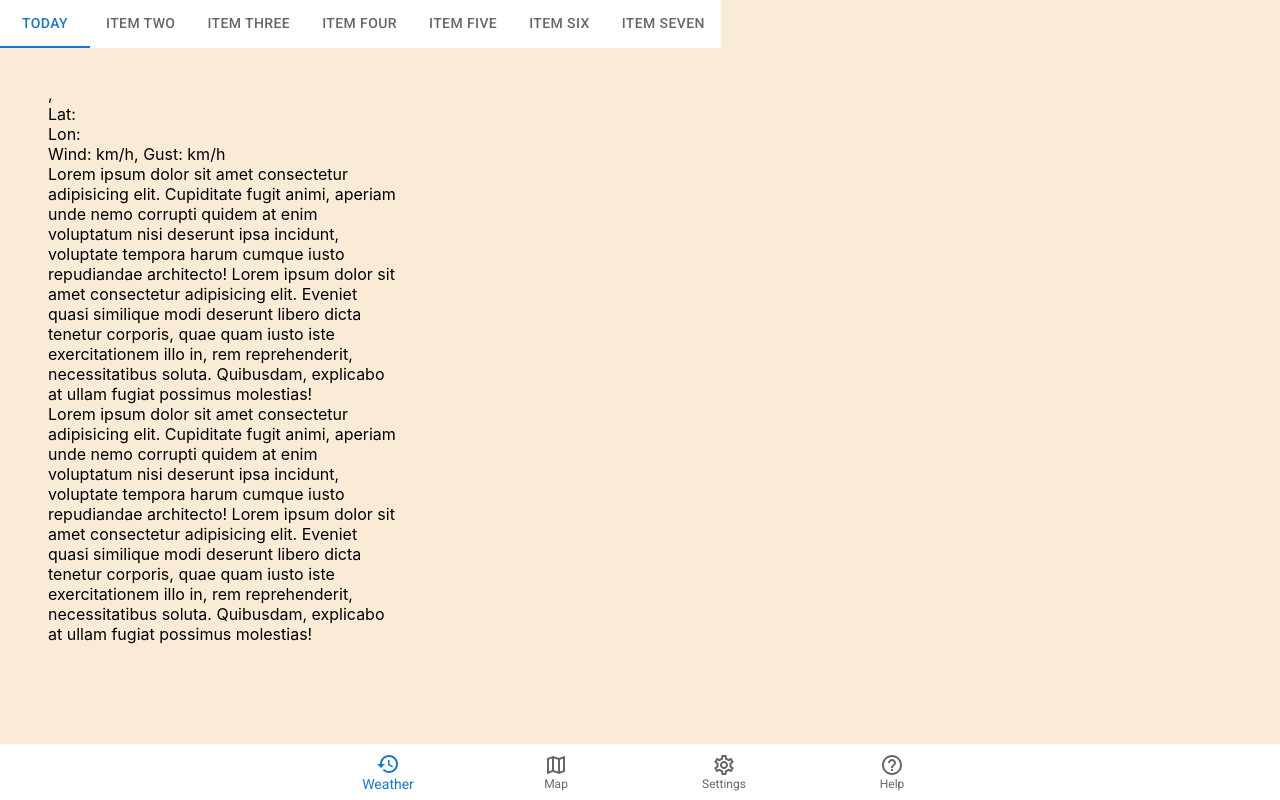
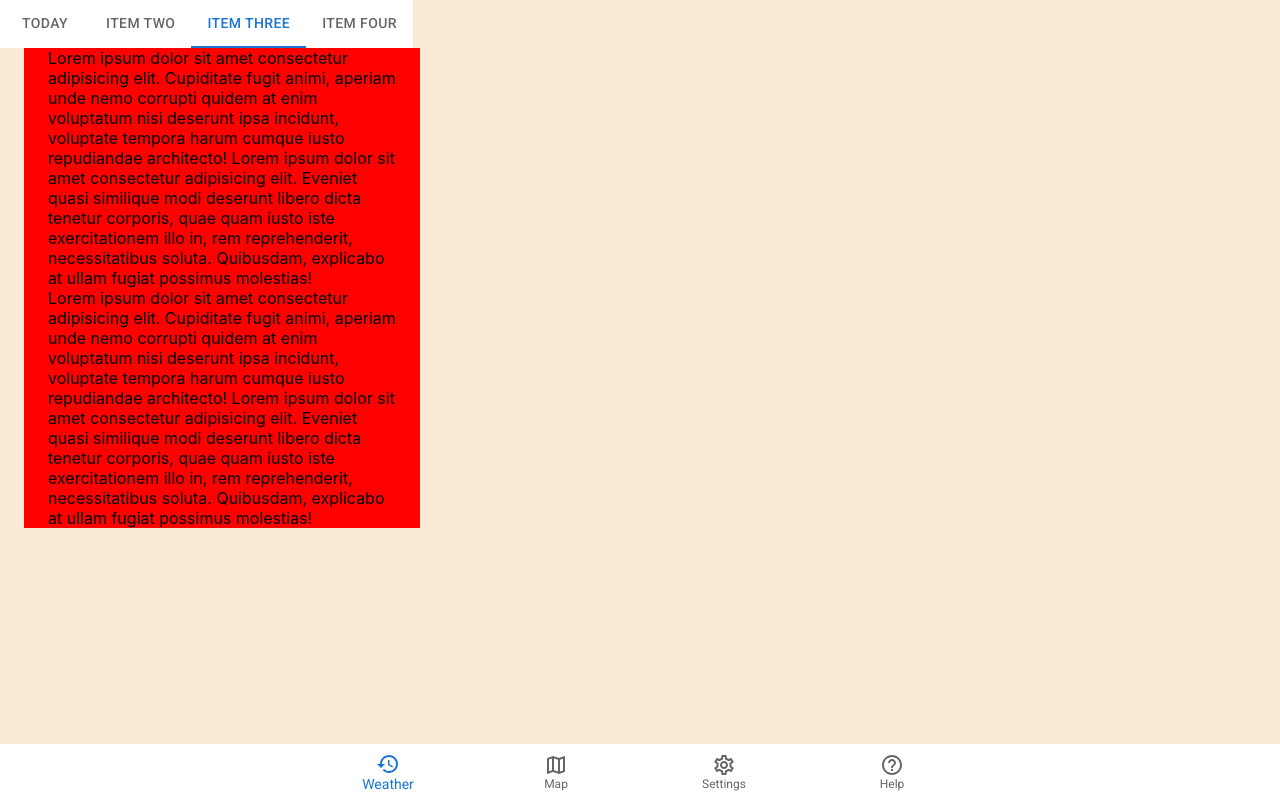
Before and after one commit to AzulloCyll/goFly, a React (Create React App) app: page / in a window 1280 px wide. Built offline with nearby package versions, Linux system fonts and the light colour scheme; no server answers.

Commit message:
downgraded to react 17

```diff
--- a/package.json
+++ b/package.json
@@ -16,8 +16,8 @@
     "@types/react": "^18.0.11",
     "@types/react-dom": "^18.0.5",
     "axios": "^0.27.2",
-    "react": "^18.1.0",
-    "react-dom": "^18.1.0",
+    "react": "^17.0.2",
+    "react-dom": "^17.0.2",
     "react-redux": "^8.0.2",
     "react-scripts": "5.0.1",
     "swiper": "^8.2.2",
--- a/src/App.tsx
+++ b/src/App.tsx
@@ -45,7 +45,7 @@ export default function App() {
         <Container
           maxWidth="xs"
           sx={{
-            overflow: "auto",
+            overflow: "hidden",
             height: "100vh",
             zIndex: 1,
             margin: 0,
--- a/src/components/SwipableVievs.tsx
+++ b/src/components/SwipableVievs.tsx
@@ -1,6 +1,7 @@
 import { Swiper, SwiperSlide } from "swiper/react";
 import { State } from "../state";
 import { useSelector } from "react-redux";
+import { useEffect, useRef, useState } from "react";
 import "swiper/css";
 
 //MUI
@@ -8,19 +9,27 @@ import Container from "@mui/material/Container";
 
 export default function SwipableVievs() {
   const fromRedux = useSelector((state: State) => state);
+  const [myIndex, setMyIndex] = useState(
+    fromRedux.tabControls.topMenuTabsValue
+  );
+
+  const swiperHandler = (e: any) => {};
+
+  useEffect(() => {
+    console.log(fromRedux.tabControls.topMenuTabsValue);
+  }, [fromRedux.tabControls.topMenuTabsValue]);
 
   return (
     <Swiper
-      spaceBetween={0}
-      slidesPerView={1}
-      onSlideChange={(e) => console.log("slide change", e.activeIndex, e)}
-      onSwiper={(swiper: any) => console.log(swiper)}
+      initialSlide={fromRedux.tabControls.topMenuTabsValue}
+      onSlideChange={(e) => swiperHandler(e)}
       style={{
         marginTop: "48px",
         marginBottom: "56px",
         zIndex: 0,
         overflow: "hidden",
         paddingBottom: "16px",
+        minHeight: "100vh",
       }}
     >
       <SwiperSlide style={{ paddingTop: "16px", zIndex: 0 }}>
@@ -50,6 +59,7 @@ export default function SwipableVievs() {
             reprehenderit, necessitatibus soluta. Quibusdam, explicabo at ullam
             fugiat possimus molestias!
           </p>
+
           <p>
             Lorem ipsum dolor sit amet consectetur adipisicing elit. Cupiditate
             fugit animi, aperiam unde nemo corrupti quidem at enim voluptatum
--- a/src/components/TopNavigation.tsx
+++ b/src/components/TopNavigation.tsx
@@ -6,7 +6,6 @@ import Tab from "@mui/material/Tab";
 import { bindActionCreators } from "@reduxjs/toolkit";
 import { actionCreators, State } from "../state";
 import { useDispatch, useSelector } from "react-redux";
-import { ConstructionOutlined } from "@mui/icons-material";
 
 export default function TopNavigation() {
   const dispatch = useDispatch();
@@ -35,9 +34,6 @@ export default function TopNavigation() {
       <Tab label="Item Two" />
       <Tab label="Item Three" />
       <Tab label="Item Four" />
-      <Tab label="Item Five" />
-      <Tab label="Item Six" />
-      <Tab label="Item Seven" />
     </Tabs>
   );
 }
--- a/src/index.tsx
+++ b/src/index.tsx
@@ -1,15 +1,13 @@
 import "./index.css";
-import { createRoot } from "react-dom/client";
+import ReactDOM from "react-dom";
 import App from "./App";
 
 import { Provider } from "react-redux";
 import { store } from "./state/index";
 
-const container = document.getElementById("root")!;
-const root = createRoot(container);
-
-root.render(
+ReactDOM.render(
   <Provider store={store}>
     <App />
-  </Provider>
+  </Provider>,
+  document.getElementById("root")
 );
--- a/src/state/reducers/tabControlsReducer.ts
+++ b/src/state/reducers/tabControlsReducer.ts
@@ -1,5 +1,5 @@
 const initialState = {
-  topMenuTabsValue: 0,
+  topMenuTabsValue: 2,
   sliderIndexValue: 0,
 };
 
```
Also changed, not shown: 1 other file (tests, documents, lock files or other folders).
